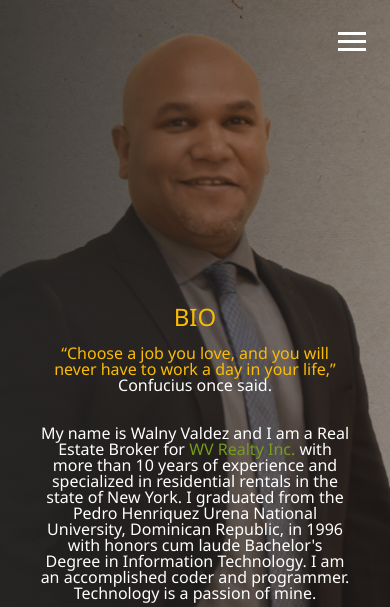
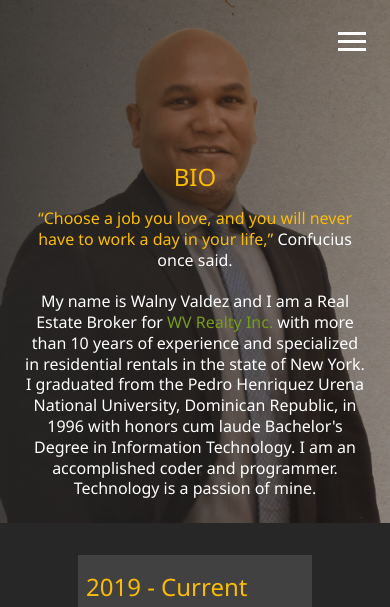
Before and after one commit to wvaldez02/wvportfoliowebsite, a website: page dist/about.html in a window 390 px wide. Shown: the top 607 px of the page. Drawn offline with Linux system fonts and the light colour scheme.

Commit message:
Updated media breakpoints

```diff
--- a/dist/css/main.css
+++ b/dist/css/main.css
@@ -161,13 +161,10 @@
   transition-delay: 0.95s;
 }
 
-.about {
-  padding-bottom: 2rem;
-}
-
 .about__bio-image {
-  height: 60vh;
+  height: 62vh;
   width: 100%;
+  padding-bottom: 1.5rem;
   background: linear-gradient(to right, rgba(39, 39, 39, 0.8), rgba(39, 39, 39, 0.3)), url("../img/example1.jpg") center top;
   background-size: cover;
   display: flex;
@@ -176,12 +173,8 @@
   justify-content: flex-end;
 }
 
-.about__bio-image p {
-  margin-bottom: 2rem;
-}
-
 .about__bio {
-  width: 80%;
+  width: 88%;
   text-align: center;
 }
 
@@ -400,15 +393,6 @@
   font-size: 1.3rem;
 }
 
-@media only screen and (max-width: 575px) {
-  .about__bio {
-    font-size: 1rem;
-  }
-  .about__bio-image {
-    height: 75vh;
-  }
-}
-
 @media screen and (min-width: 576px) {
   .about__bio-image {
     height: 60vh;
@@ -539,7 +523,7 @@ body {
   color: #fff;
   height: 100vh;
   font-family: 'Segoe UI', Tahoma, Geneva, Verdana, sans-serif;
-  line-height: 1;
+  line-height: 1.3;
 }
 
 h1, h2, h3 {
```
Also changed, not shown: dist/about.html (+2 -0 lines), dist/about_es.html (+2 -0 lines), dist/css/main.min.css.
